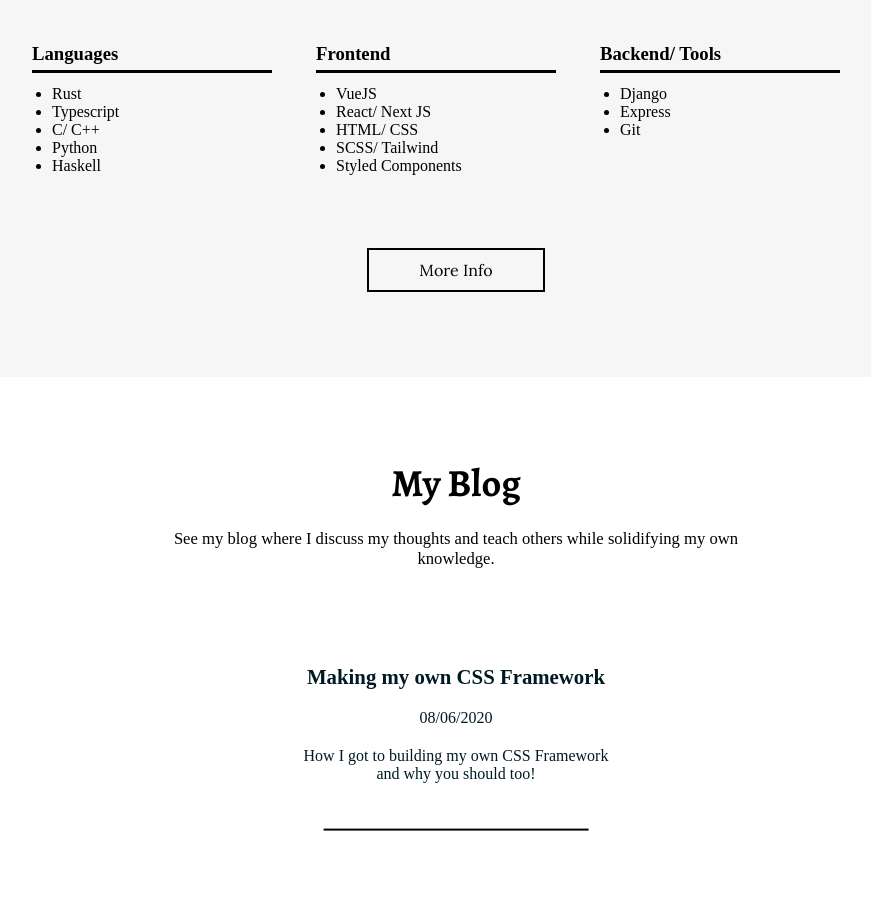
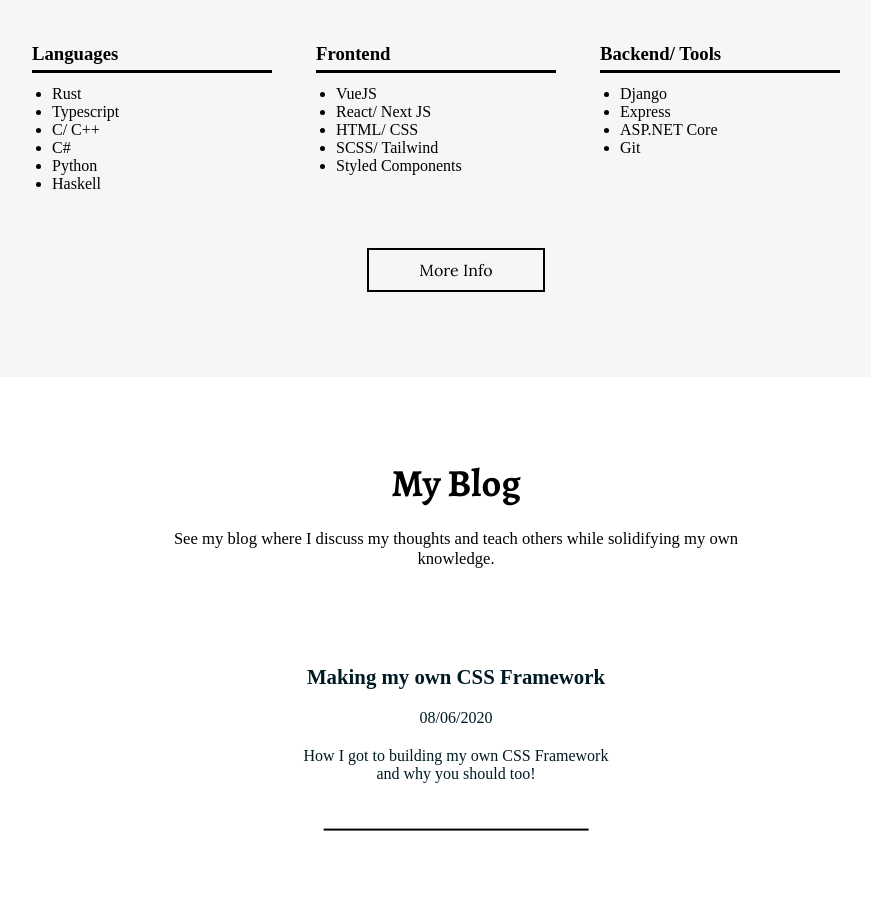
Before and after one commit to MeRichard123/Portfolio, a Next.js app: page / in a window 1280 px wide. Shown: the part 1850-2747 px from the top of the page, without its empty margins (184-1055 px from the left). Built offline with nearby package versions, Linux system fonts and the light colour scheme.

Commit message:
Update Skills.tsx

```diff
--- a/sections/Skills/Skills.tsx
+++ b/sections/Skills/Skills.tsx
@@ -26,6 +26,7 @@ function Skills() {
               <li>Rust</li>
               <li>Typescript</li>
               <li>C/ C++ </li>
+              <li>C#</li>
               <li>Python</li>
               <li>Haskell</li>
             </ul>
@@ -45,6 +46,7 @@ function Skills() {
             <ul>
               <li>Django</li>
               <li>Express</li>
+              <li>ASP.NET Core</li>
               <li>Git</li>
             </ul>
           </StyledSkillDivision>
```
